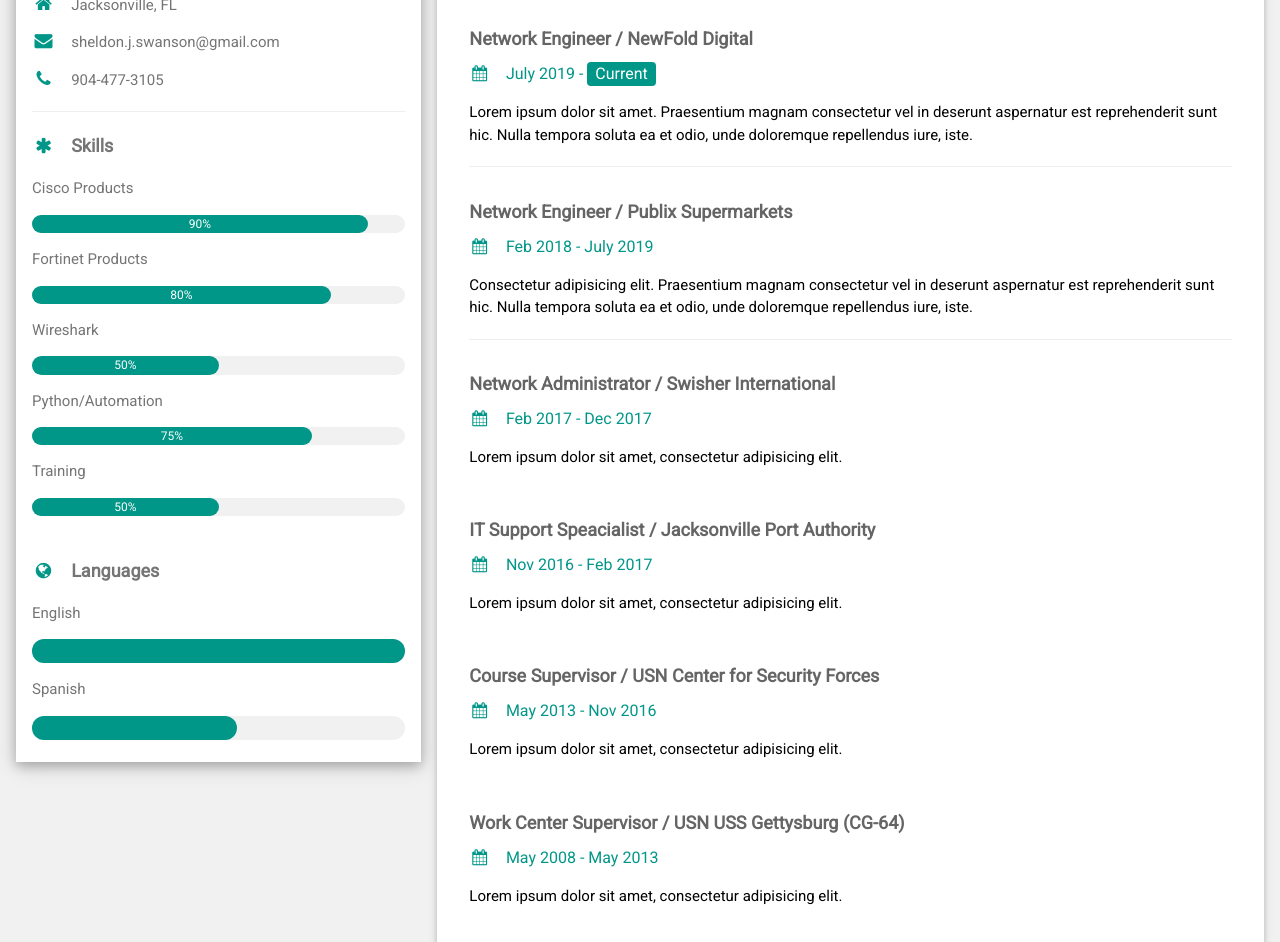
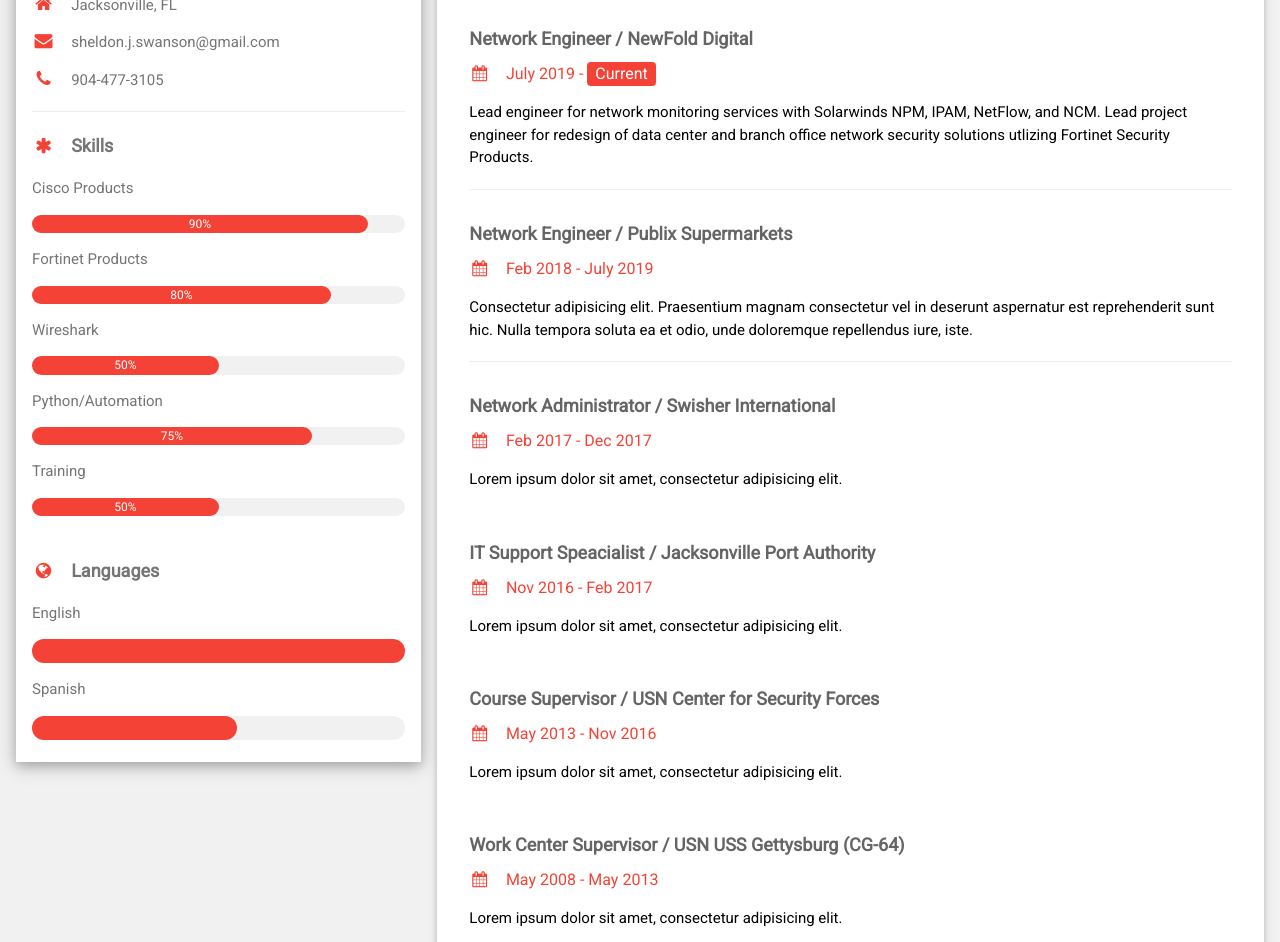
Before and after one commit to swansosj/swansosj.github.io, a plain HTML site: page index.html in a window 1280 px wide. Shown: the part 98-1040 px from the top of the page. Drawn offline with nearby package versions, Linux system fonts and the light colour scheme.

Commit message:
Added work description for NewFold and changed the color theme to red.

```diff
--- a/index.html
+++ b/index.html
@@ -28,45 +28,45 @@ html,body,h1,h2,h3,h4,h5,h6 {font-family: "Roboto", sans-serif}
           </div>
         </div>
         <div class="w3-container">
-          <p><i class="fa fa-briefcase fa-fw w3-margin-right w3-large w3-text-teal"></i>Network Engineer</p>
-          <p><i class="fa fa-home fa-fw w3-margin-right w3-large w3-text-teal"></i>Jacksonville, FL</p>
-          <p><i class="fa fa-envelope fa-fw w3-margin-right w3-large w3-text-teal"></i>sheldon.j.swanson@gmail.com</p>
-          <p><i class="fa fa-phone fa-fw w3-margin-right w3-large w3-text-teal"></i>904-477-3105</p>
+          <p><i class="fa fa-briefcase fa-fw w3-margin-right w3-large w3-text-red"></i>Network Engineer</p>
+          <p><i class="fa fa-home fa-fw w3-margin-right w3-large w3-text-red"></i>Jacksonville, FL</p>
+          <p><i class="fa fa-envelope fa-fw w3-margin-right w3-large w3-text-red"></i>sheldon.j.swanson@gmail.com</p>
+          <p><i class="fa fa-phone fa-fw w3-margin-right w3-large w3-text-red"></i>904-477-3105</p>
           <hr>
 
-          <p class="w3-large"><b><i class="fa fa-asterisk fa-fw w3-margin-right w3-text-teal"></i>Skills</b></p>
+          <p class="w3-large"><b><i class="fa fa-asterisk fa-fw w3-margin-right w3-text-red"></i>Skills</b></p>
           <p>Cisco Products</p>
           <div class="w3-light-grey w3-round-xlarge w3-small">
-            <div class="w3-container w3-center w3-round-xlarge w3-teal" style="width:90%">90%</div>
+            <div class="w3-container w3-center w3-round-xlarge w3-red" style="width:90%">90%</div>
           </div>
           <p>Fortinet Products</p>
           <div class="w3-light-grey w3-round-xlarge w3-small">
-            <div class="w3-container w3-center w3-round-xlarge w3-teal" style="width:80%">
+            <div class="w3-container w3-center w3-round-xlarge w3-red" style="width:80%">
               <div class="w3-center w3-text-white">80%</div>
             </div>
           </div>
           <p>Wireshark</p>
           <div class="w3-light-grey w3-round-xlarge w3-small">
-            <div class="w3-container w3-center w3-round-xlarge w3-teal" style="width:50%">50%</div>
+            <div class="w3-container w3-center w3-round-xlarge w3-red" style="width:50%">50%</div>
           </div>
           <p>Python/Automation</p>
           <div class="w3-light-grey w3-round-xlarge w3-small">
-            <div class="w3-container w3-center w3-round-xlarge w3-teal" style="width:75%">75%</div>
+            <div class="w3-container w3-center w3-round-xlarge w3-red" style="width:75%">75%</div>
           </div>
           <p>Training</p>
           <div class="w3-light-grey w3-round-xlarge w3-small">
-            <div class="w3-container w3-center w3-round-xlarge w3-teal" style="width:50%">50%</div>
+            <div class="w3-container w3-center w3-round-xlarge w3-red" style="width:50%">50%</div>
           </div>
           <br>
 
-          <p class="w3-large w3-text-theme"><b><i class="fa fa-globe fa-fw w3-margin-right w3-text-teal"></i>Languages</b></p>
+          <p class="w3-large w3-text-theme"><b><i class="fa fa-globe fa-fw w3-margin-right w3-text-red"></i>Languages</b></p>
           <p>English</p>
           <div class="w3-light-grey w3-round-xlarge">
-            <div class="w3-round-xlarge w3-teal" style="height:24px;width:100%"></div>
+            <div class="w3-round-xlarge w3-red" style="height:24px;width:100%"></div>
           </div>
           <p>Spanish</p>
           <div class="w3-light-grey w3-round-xlarge">
-            <div class="w3-round-xlarge w3-teal" style="height:24px;width:55%"></div>
+            <div class="w3-round-xlarge w3-red" style="height:24px;width:55%"></div>
           </div>
           <br>
         </div>
@@ -79,63 +79,67 @@ html,body,h1,h2,h3,h4,h5,h6 {font-family: "Roboto", sans-serif}
     <div class="w3-twothird">
 
       <div class="w3-container w3-card w3-white w3-margin-bottom">
-        <h2 class="w3-text-grey w3-padding-16"><i class="fa fa-suitcase fa-fw w3-margin-right w3-xxlarge w3-text-teal"></i>Work Experience</h2>
+        <h2 class="w3-text-grey w3-padding-16"><i class="fa fa-suitcase fa-fw w3-margin-right w3-xxlarge w3-text-red"></i>Work Experience</h2>
         <div class="w3-container">
           <h5 class="w3-opacity"><b>Network Engineer / NewFold Digital</b></h5>
-          <h6 class="w3-text-teal"><i class="fa fa-calendar fa-fw w3-margin-right"></i>July 2019 - <span class="w3-tag w3-teal w3-round">Current</span></h6>
-          <p>Lorem ipsum dolor sit amet. Praesentium magnam consectetur vel in deserunt aspernatur est reprehenderit sunt hic. Nulla tempora soluta ea et odio, unde doloremque repellendus iure, iste.</p>
+          <h6 class="w3-text-red"><i class="fa fa-calendar fa-fw w3-margin-right"></i>July 2019 - <span class="w3-tag w3-red w3-round">Current</span></h6>
+          <p>
+              Lead engineer for network monitoring services with Solarwinds NPM, IPAM, NetFlow, and NCM.
+              Lead project engineer for redesign of data center and branch office network security solutions
+              utlizing Fortinet Security Products.
+          </p>
           <hr>
         </div>
         <div class="w3-container">
           <h5 class="w3-opacity"><b>Network Engineer / Publix Supermarkets</b></h5>
-          <h6 class="w3-text-teal"><i class="fa fa-calendar fa-fw w3-margin-right"></i>Feb 2018 - July 2019</h6>
+          <h6 class="w3-text-red"><i class="fa fa-calendar fa-fw w3-margin-right"></i>Feb 2018 - July 2019</h6>
           <p>Consectetur adipisicing elit. Praesentium magnam consectetur vel in deserunt aspernatur est reprehenderit sunt hic. Nulla tempora soluta ea et odio, unde doloremque repellendus iure, iste.</p>
           <hr>
         </div>
         <div class="w3-container">
           <h5 class="w3-opacity"><b>Network Administrator / Swisher International</b></h5>
-          <h6 class="w3-text-teal"><i class="fa fa-calendar fa-fw w3-margin-right"></i>Feb 2017 - Dec 2017</h6>
+          <h6 class="w3-text-red"><i class="fa fa-calendar fa-fw w3-margin-right"></i>Feb 2017 - Dec 2017</h6>
           <p>Lorem ipsum dolor sit amet, consectetur adipisicing elit. </p><br>
         </div>
         <div class="w3-container">
           <h5 class="w3-opacity"><b>IT Support Speacialist / Jacksonville Port Authority</b></h5>
-          <h6 class="w3-text-teal"><i class="fa fa-calendar fa-fw w3-margin-right"></i>Nov 2016 - Feb 2017</h6>
+          <h6 class="w3-text-red"><i class="fa fa-calendar fa-fw w3-margin-right"></i>Nov 2016 - Feb 2017</h6>
           <p>Lorem ipsum dolor sit amet, consectetur adipisicing elit. </p><br>
         </div>
         <div class="w3-container">
           <h5 class="w3-opacity"><b>Course Supervisor / USN Center for Security Forces</b></h5>
-          <h6 class="w3-text-teal"><i class="fa fa-calendar fa-fw w3-margin-right"></i>May 2013 - Nov 2016</h6>
+          <h6 class="w3-text-red"><i class="fa fa-calendar fa-fw w3-margin-right"></i>May 2013 - Nov 2016</h6>
           <p>Lorem ipsum dolor sit amet, consectetur adipisicing elit. </p><br>
         </div>
         <div class="w3-container">
           <h5 class="w3-opacity"><b>Work Center Supervisor / USN USS Gettysburg (CG-64)</b></h5>
-          <h6 class="w3-text-teal"><i class="fa fa-calendar fa-fw w3-margin-right"></i>May 2008 - May 2013</h6>
+          <h6 class="w3-text-red"><i class="fa fa-calendar fa-fw w3-margin-right"></i>May 2008 - May 2013</h6>
           <p>Lorem ipsum dolor sit amet, consectetur adipisicing elit. </p><br>
         </div>
       </div>
 
       <div class="w3-container w3-card w3-white">
-        <h2 class="w3-text-grey w3-padding-16"><i class="fa fa-certificate fa-fw w3-margin-right w3-xxlarge w3-text-teal"></i>Education</h2>
+        <h2 class="w3-text-grey w3-padding-16"><i class="fa fa-certificate fa-fw w3-margin-right w3-xxlarge w3-text-red"></i>Education</h2>
         <div class="w3-container">
           <h5 class="w3-opacity"><b>University of South Florida</b></h5>
-          <h6 class="w3-text-teal"><i class="fa fa-calendar fa-fw w3-margin-right"></i>2018-2018</h6>
+          <h6 class="w3-text-red"><i class="fa fa-calendar fa-fw w3-margin-right"></i>2018-2018</h6>
           <p>Master of Science Cybersecurity</p>
           <hr>
         </div>
         <div class="w3-container">
           <h5 class="w3-opacity"><b>Florida State College at Jacksonville</b></h5>
-          <h6 class="w3-text-teal"><i class="fa fa-calendar fa-fw w3-margin-right"></i>2013 - 2017</h6>
+          <h6 class="w3-text-red"><i class="fa fa-calendar fa-fw w3-margin-right"></i>2013 - 2017</h6>
           <p>Bachelors of Science Computer Networking and Telecomunications</p>
           <hr>
         </div>
         <div class="w3-container">
           <h5 class="w3-opacity"><b>Florida State College at Jacksonville</b></h5>
-          <h6 class="w3-text-teal"><i class="fa fa-calendar fa-fw w3-margin-right"></i>2010 - 2013</h6>
+          <h6 class="w3-text-red"><i class="fa fa-calendar fa-fw w3-margin-right"></i>2010 - 2013</h6>
           <p>Associate of Arts General Education</p><br>
         </div>
         <div class="w3-container">
           <h5 class="w3-opacity"><b>Naval Education Center for Professional Development</b></h5>
-          <h6 class="w3-text-teal"><i class="fa fa-calendar fa-fw w3-margin-right"></i>2010 - 2013</h6>
+          <h6 class="w3-text-red"><i class="fa fa-calendar fa-fw w3-margin-right"></i>2010 - 2013</h6>
           <p>Instructor School</p><br>
         </div>
       </div>
@@ -149,7 +153,7 @@ html,body,h1,h2,h3,h4,h5,h6 {font-family: "Roboto", sans-serif}
   <!-- End Page Container -->
 </div>
 
-<footer class="w3-container w3-teal w3-center w3-margin-top">
+<footer class="w3-container w3-red w3-center w3-margin-top">
   <p>Find me on social media.</p>
   <i class="fa fa-facebook-official w3-hover-opacity"></i>
   <i class="fa fa-instagram w3-hover-opacity"></i>
```
